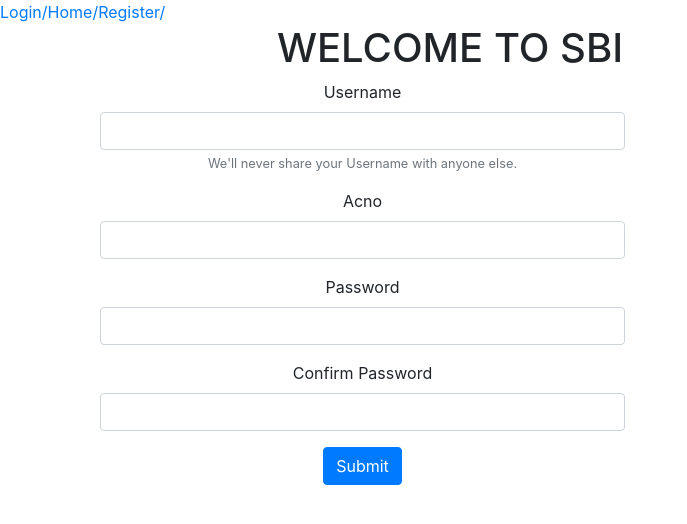
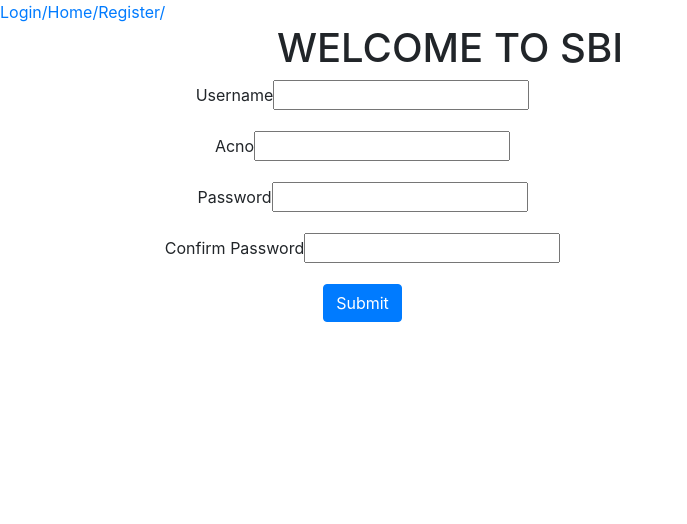
Before and after one commit to anitta-anitta/react, a React (Create React App) app: page /register in a window 1280 px wide. Shown: the top 524 px of the page, without its empty margins (0-687 px from the left). Built offline with nearby package versions, Linux system fonts and the light colour scheme.

Commit message:
registration connect with db

```diff
--- a/src/Register.js
+++ b/src/Register.js
@@ -11,10 +11,18 @@
   .min(2, 'Too long')
   .max(10, 'Too short')
   .required('Required'),
-  password:  Yup.string()
+  Password:  Yup.string()
   .min(2, 'Too long')
   .max(10,'Too short')
-  .required('Required')
+  .required('Required'),
+  ConfirmPassword:  Yup.string()
+  .min(2, 'Too long')
+  .max(10,'Too short')
+  .required('Required'),
+  acno: {
+    min: ({ min }) => ({ key: 'field_too_short', values: { min } }),
+    max: ({ max }) => ({ key: 'field_too_big', values: { max } }),
+  },
 
 })
 
@@ -29,35 +37,35 @@
 
     }
 
-    onUsernameChange = (event)=>{
-        this.setState({
-            username:event.target.value
-         });
+   // onUsernameChange = (event)=>{
+     //   this.setState({
+       //     username:event.target.value
+         //});
         //alert(event.target.value);
-      }
-      onPasswordChange = (event)=>{
-        this.setState({
-            password:event.target.value
-        });
-      }
-      onConfirmPasswordChange = (event)=>{
-        this.setState({
-            confirmPassword:event.target.value
-         });
+     // }
+     // onPasswordChange = (event)=>{
+       // this.setState({
+         //   password:event.target.value
+      //  });
+     // }
+      //onConfirmPasswordChange = (event)=>{
+        //this.setState({
+          //  confirmPassword:event.target.value
+       //  });
 
-      }
-      onAcnoChange = (event)=>{
-        this.setState({
-            acno:event.target.value
-        });
-      }
+      //}
+      //onAcnoChange = (event)=>{
+        //this.setState({
+          //  acno:event.target.value
+       // });
+      //}
 
-      onSubmit = (event) =>{
-        event.preventDefault();
-        let username=this.state.username;
-        let password=this.state.password;
-        let confirmPassword=this.state.confirmPassword;
-        let acno=this.state.acno;
+      onSubmit = (values) =>{
+
+        let username=values.username;
+        let password=values.password;
+        let confirmPassword=values.confirmPassword;
+        let acno=values.acno;
 
       Bank.registration(username,password,confirmPassword,acno)
       .then(response=>{
@@ -97,30 +105,49 @@
 
         <div className="jumbrtron">
 
-          <form onSubmit={this.onSubmit}>
+        <Formik   initialValues={{
+                 username: "",
+                 password:"",
+                 confirmPassword:"",
+                 acno:""
+               }}
+               validationSchema={loginValidations}
+              onSubmit={this.onSubmit}  >
+
+        {({errors, touched}) => (
+            <Form>
          <div className="form-group">
               <label for="exampleInputEmail1">Username</label>
-              <input type="text" value={this.state.username} onChange={this.onUsernameChange} className="form-control" id="uname"/>
-              <small id="emailHelp" className="form-text text-muted">We'll never share your Username with anyone else.</small>
+              <Field name="username"/>
+              {errors.username?<div>{errors.username}</div>:null}
+
          </div>
         <div className="form-group">
               <label for="exampleInputEmail1">Acno</label>
-              <input type="text" value={this.state.acno} onChange={this.onAcnoChange} className="form-control" id="acno"/>
+              <Field name="acno"/>
+              {errors.acno?<div>{errors.acno}</div>:null}
 
         </div>
 
         <div className="form-group">
               <label for="exampleInputPassword1">Password</label>
-              <input type="password" value={this.state.password} onChange={this.onPasswordChange} className="form-control" id="pwd"/>
+              <Field name="Password" type="password" />
+              {errors.password?<div>{errors.password}</div>:null}
+
         </div>
 
          <div className="form-group">
               <label for="exampleInputPassword1">Confirm Password</label>
-              <input type="password" value={this.state.confirmPassword} onChange={this.onConfirmPasswordChange} className="form-control" id="pwd"/>
-        </div>
+              <Field name="confirmPassword" type="password"/>
+              {errors.confirmPassword?<div>{errors.confirmPassword}</div>:null}
 
-        <button type="submit" className="btn btn-primary" >Submit</button>
-            </form>
+          </div>
+
+         <button type="submit" className="btn btn-primary" >Submit</button>
+           </Form>
+
+            )}
+            </Formik>
 
           </div>
 
```
